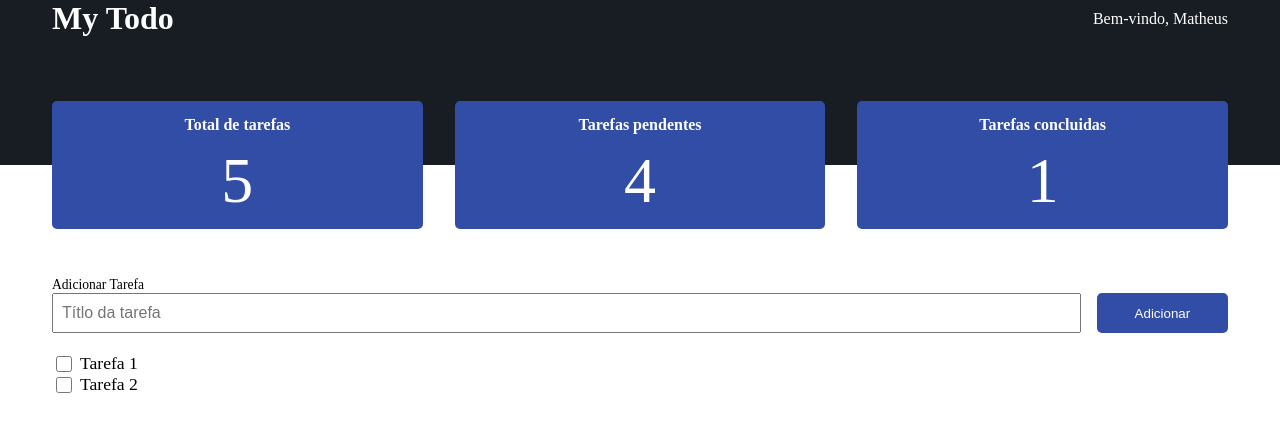
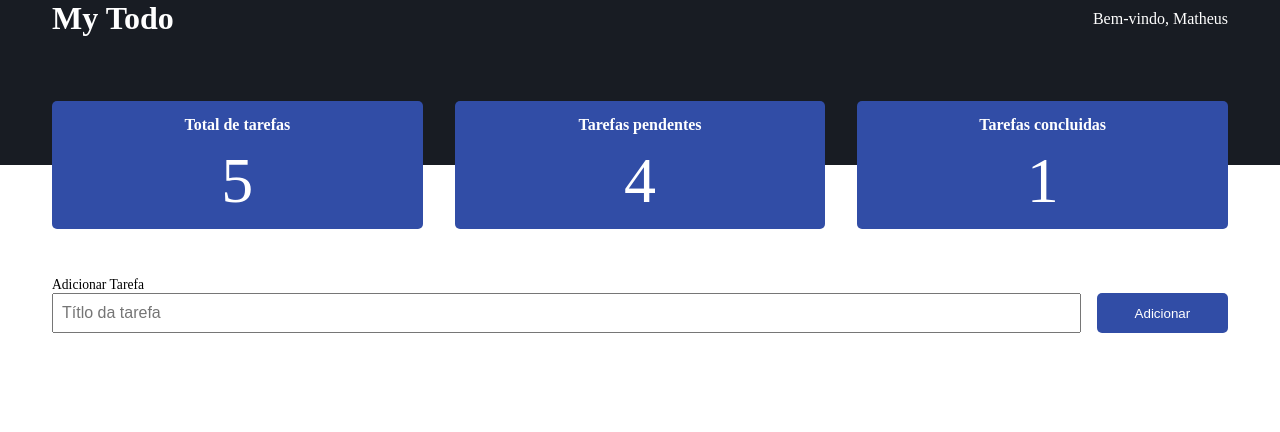
Before and after one commit to V-Matheus/react-ada, a React (Create React App) app in the folder react/todo-list/: page / in a window 1280 px wide. Shown: the top 432 px of the page. Built offline with nearby package versions, Linux system fonts and the light colour scheme.

Commit message:
renderizando tarefas

```diff
--- a/react/todo-list/src/components/Tasks/Tasks.tsx
+++ b/react/todo-list/src/components/Tasks/Tasks.tsx
@@ -19,10 +19,9 @@ const Tasks: React.FC = () => {
       return;
     }
 
-    setTasks([
-      ...tasks,
-      {id: 1, title: taskTitle, done: false}
-    ])
+    setTasks([...tasks, { id: new Date().getTime(), title: taskTitle, done: false }]);
+
+    setTaskTitle('')
   }
 
   return (
@@ -43,15 +42,14 @@ const Tasks: React.FC = () => {
       </form>
 
       <ul>
-        <li>
-          <input type="checkbox" id="task1" />
-          <label htmlFor="task1">Tarefa 1</label>
-        </li>
-
-        <li>
-          <input type="checkbox" id="task2" />
-          <label htmlFor="task2">Tarefa 2</label>
-        </li>
+        {tasks.map((task) => {
+          return (
+            <li key={task.id}>
+              <input type="checkbox" id={`task-${task.id}`} />
+              <label htmlFor={`task-${task.id}`}>{task.title}</label>
+            </li>
+          );
+        })}
       </ul>
     </section>
   );
```
